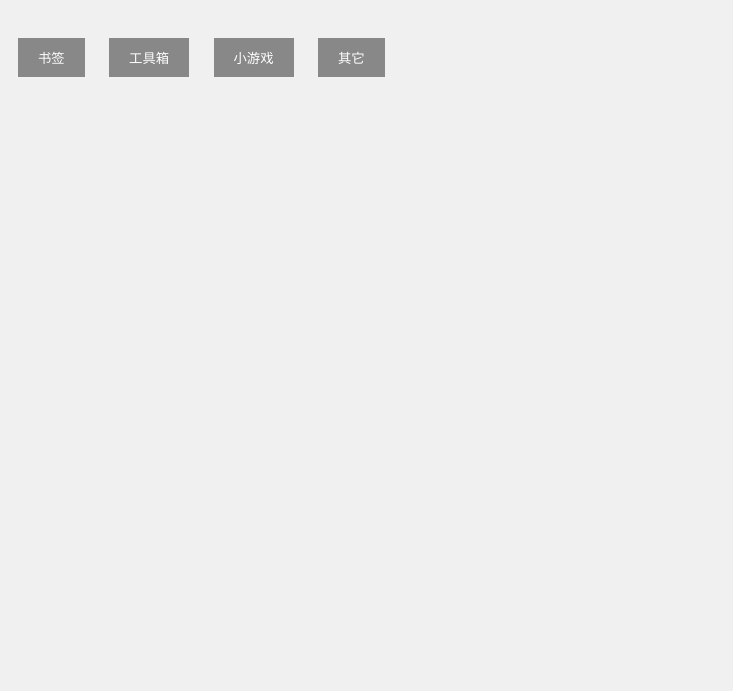
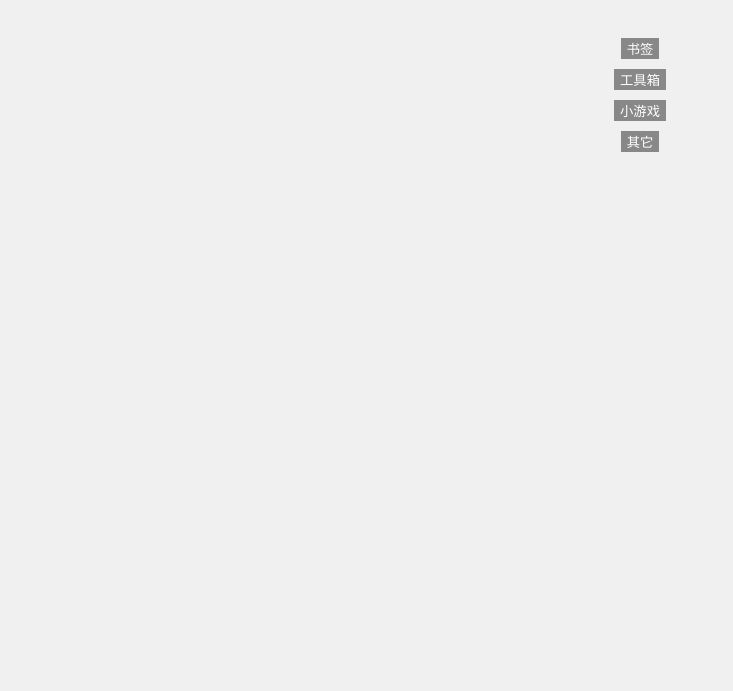
Before and after one commit to lihaidai/lihaidai.github.io, a plain HTML site: page index.html in a window 1280 px wide. Shown: the part 109-800 px from the top of the page, without its empty margins (0-733 px from the left). Drawn offline with Linux system fonts and the light colour scheme.

Commit message:
Update index.html

```diff
--- a/index.html
+++ b/index.html
@@ -11,14 +11,14 @@
     header {
       text-align: center;
       padding: 20px;
+      color: #888; /* 标题颜色 */
     }
 
     button {
-      display: inline-block;
-      padding: 10px 20px;
-      margin: 10px;
+      display: block;
+      margin: 10px auto;
       background-color: #888;
-      color: #fff;
+      color: #fff; /* 内容颜色 */
       border: none;
       cursor: pointer;
     }
@@ -28,7 +28,7 @@
   <header>
     <h1>李海带</h1>
   </header>
-  <div>
+  <div style="text-align:center;"> <!-- 使内容居中 -->
     <button onclick="window.location.href='https://example.com/bookmark'">书签</button>
     <button onclick="window.location.href='https://example.com/toolbox'">工具箱</button>
     <button onclick="window.location.href='https://example.com/game'">小游戏</button>
```
